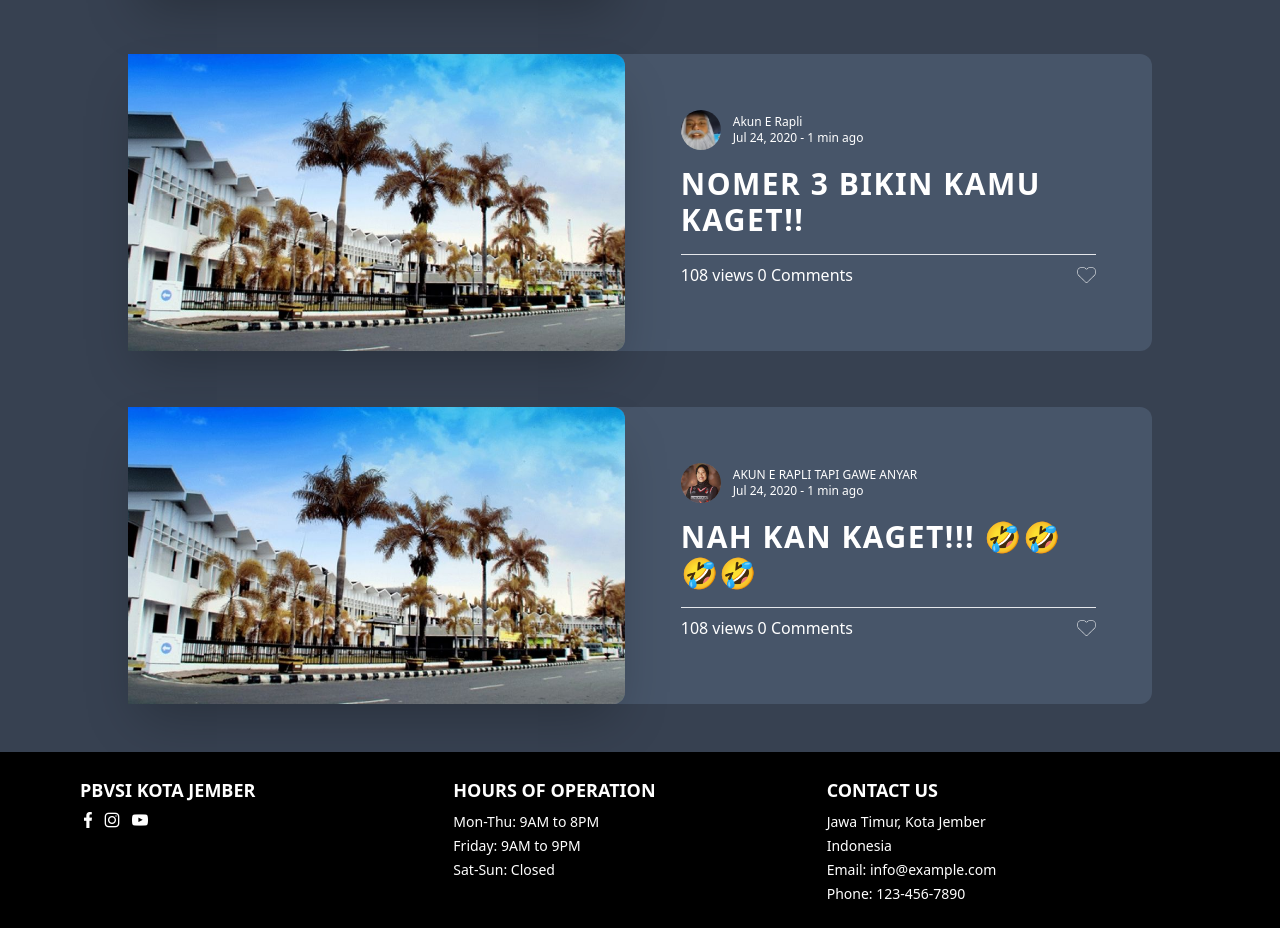
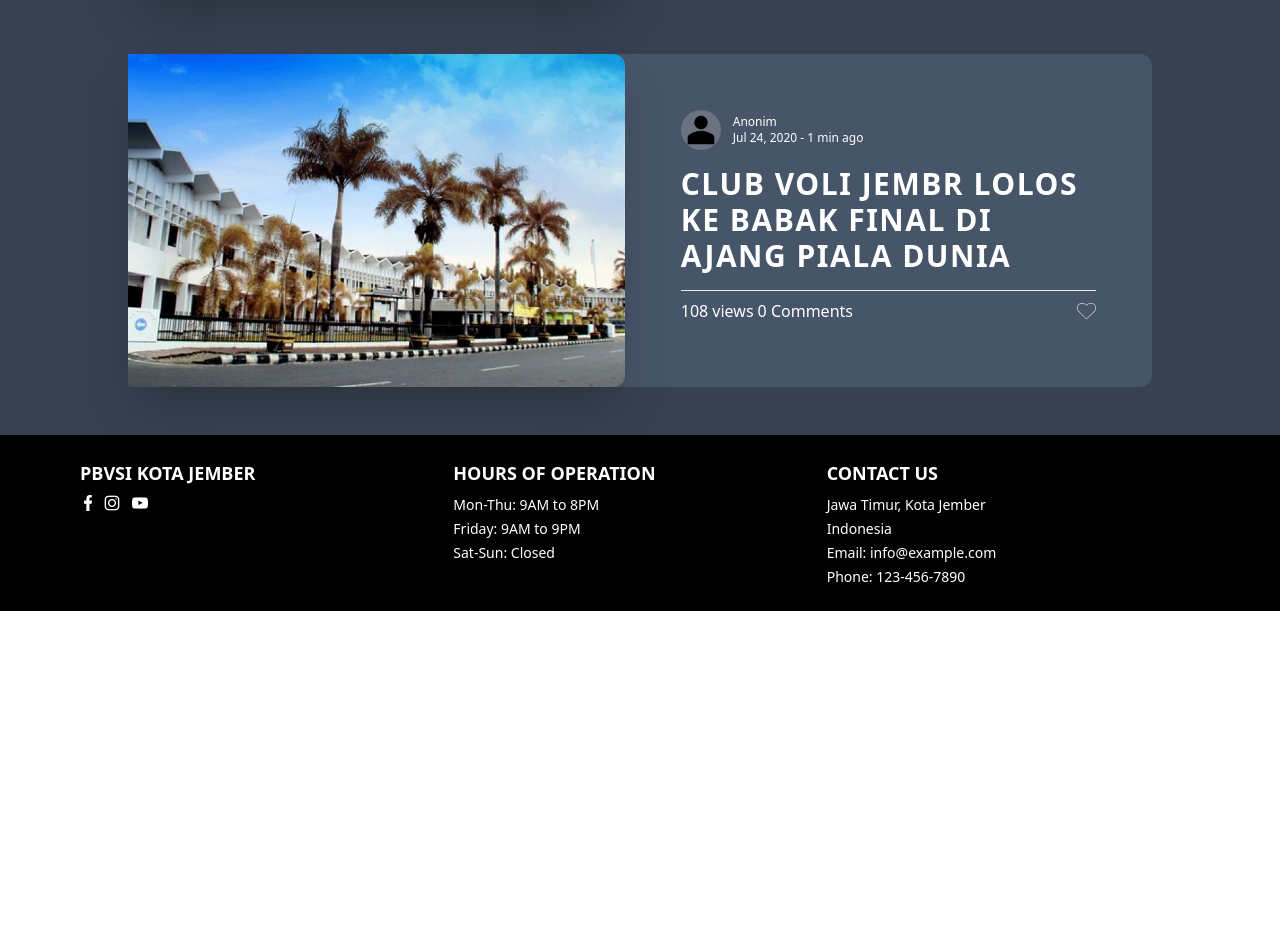
Before and after one commit to pindang-cloud/PBVJ, a Vue app in the folder frontend/public/: page /blog in a window 1280 px wide. Shown: the part 579-1507 px from the top of the page. After the commit the page ends 1190 px from the top, so only its background shows below. Built offline with nearby package versions, Linux system fonts and the light colour scheme; a web font is replaced by a local one.

Commit message:
update #1

```diff
--- a/frontend/public/src/assets/main.css
+++ b/frontend/public/src/assets/main.css
@@ -17,3 +17,18 @@
     url("https://db.onlinewebfonts.com/t/39a2c7f346d5cfae7045aeb2fb50d9ad.svg#Lulo Clean W01 One Bold")
       format("svg");
 }
+
+@keyframes fadeIn {
+  0% {
+    opacity: 0;
+    transform: translateY(20px);
+  }
+  100% {
+    opacity: 1;
+    transform: translateY(0);
+  }
+}
+
+.fade-in {
+  animation: fadeIn 1s ease-out forwards;
+}
--- a/frontend/public/src/views/about.vue
+++ b/frontend/public/src/views/about.vue
@@ -1,7 +1,7 @@
 <template>
   <div>
     <section
-      class="py-10 md:py-32 xl:py-56 md:flex mx-10 lg:mx-32 xl:mx-48 lg:m-auto"
+      class="py-10 md:py-32 xl:py-56 md:flex mx-10 lg:mx-32 xl:mx-48 lg:m-auto fade-in"
     >
       <div class="md:mx-5">
         <h1
@@ -69,6 +69,7 @@
                 src="../assets/images/icon-person.png"
                 alt="icon person"
                 class="w-full h-auto object-cover"
+                loading="lazy"
               />
             </div>
 
@@ -78,7 +79,7 @@
               <h3
                 class="uppercase text-yellow-400 font-bold pt-4 sm:text-sm md:text-lg"
               >
-                Dr. David Kane
+                Anonim
               </h3>
               <p class="font-normal uppercase sm:text-xs md:text-sm">
                 Pembina Bola Voli Jember
@@ -127,6 +128,7 @@
                 src="../assets/images/icon-person.png"
                 alt="icon person"
                 class="w-full h-auto object-cover"
+                loading="lazy"
               />
             </div>
 
@@ -136,7 +138,7 @@
               <h3
                 class="uppercase text-yellow-400 font-bold pt-4 sm:text-sm md:text-lg"
               >
-                Dr. David Kane
+                Anonim
               </h3>
               <p class="font-normal uppercase sm:text-xs md:text-sm">
                 Pembina Bola Voli Jember
--- a/frontend/public/src/views/blog.vue
+++ b/frontend/public/src/views/blog.vue
@@ -1,6 +1,6 @@
 <template>
   <div
-    class="min-h-screen bg-[#374151] flex flex-col items-center px-4 py-12 text-white"
+    class="min-h-screen bg-[#374151] flex flex-col items-center px-4 py-12 text-white fade-in"
   >
     <div class="w-full max-w-5xl">
       <h1
@@ -19,6 +19,7 @@
             <img
               src="../assets/images/74988-gedung-pemkab-jember.jpg"
               class="w-full h-full object-cover"
+              loading="lazy"
             />
           </div>
 
@@ -28,13 +29,14 @@
             <div class="flex space-x-3 items-center">
               <div class="w-10 h-10 bg-gray-500 rounded-full overflow-hidden">
                 <img
-                  src="../assets/images/gapeen.jpg"
+                  src="../assets/images/icon-person.png"
                   alt="Profile Picture"
                   class="w-full h-full object-cover object-center"
+                  loading="lazy"
                 />
               </div>
               <div>
-                <h4 class="text-xs">Akun E Rapli</h4>
+                <h4 class="text-xs">Anonim</h4>
                 <p class="text-xs">Jul 24, 2020 - 1 min ago</p>
               </div>
             </div>
@@ -42,7 +44,7 @@
             <h1
               class="font-bold text-lg md:text-xl lg:text-3xl tracking-wider py-4"
             >
-              BERITA TERBATU DAN TERDINGIN SEPANJANG SEJARAH AWOKAWOK
+              CLUB VOLI JEMBR LOLOS KE BABAK FINAL DI AJANG PIALA DUNIA
             </h1>
 
             <hr />
@@ -52,7 +54,12 @@
                 <p class="text-white tex-xs">108 views</p>
                 <p class="text-white tex-xs">0 Comments</p>
               </div>
-              <img src="../assets/icons/love.png" alt="" class="w-auto h-4" />
+              <img
+                src="../assets/icons/love.png"
+                alt=""
+                class="w-auto h-4"
+                loading="lazy"
+              />
             </div>
           </div>
         </div>
@@ -69,6 +76,7 @@
             <img
               src="../assets/images/74988-gedung-pemkab-jember.jpg"
               class="w-full h-full object-cover"
+              loading="lazy"
             />
           </div>
 
@@ -78,13 +86,14 @@
             <div class="flex space-x-3 items-center">
               <div class="w-10 h-10 bg-gray-500 rounded-full overflow-hidden">
                 <img
-                  src="../assets/images/gapeen.jpg"
+                  src="../assets/images/icon-person.png"
                   alt="Profile Picture"
                   class="w-full h-full object-cover object-center"
+                  loading="lazy"
                 />
               </div>
               <div>
-                <h4 class="text-xs">Akun E Rapli</h4>
+                <h4 class="text-xs">Anonim</h4>
                 <p class="text-xs">Jul 24, 2020 - 1 min ago</p>
               </div>
             </div>
@@ -92,7 +101,7 @@
             <h1
               class="font-bold text-lg md:text-xl lg:text-3xl tracking-wider py-4"
             >
-              NOMER 3 BIKIN KAMU KAGET!!
+              CLUB VOLI JEMBR LOLOS KE BABAK FINAL DI AJANG PIALA DUNIA
             </h1>
 
             <hr />
@@ -102,57 +111,12 @@
                 <p class="text-white tex-xs">108 views</p>
                 <p class="text-white tex-xs">0 Comments</p>
               </div>
-              <img src="../assets/icons/love.png" alt="" class="w-auto h-4" />
-            </div>
-          </div>
-        </div>
-      </div>
-
-      <div
-        class="mt-14 bg-slate-600 sm:rounded-b-xl md:rounded-none md:rounded-r-xl"
-      >
-        <div class="md:flex h-max">
-          <!-- Bagian Gambar -->
-          <div
-            class="w-full md:w-2/3 bg-gray-500 flex justify-center items-center overflow-hidden sm:rounded-br-xl sm:rounded-bl-xl md:rounded-none md:rounded-r-xl shadow-2xl"
-          >
-            <img
-              src="../assets/images/74988-gedung-pemkab-jember.jpg"
-              class="w-full h-full object-cover"
-            />
-          </div>
-
-          <div
-            class="bg-transparent text-white p-5 md:w-2/3 md:px-14 md:py-14 flex flex-col"
-          >
-            <div class="flex space-x-3 items-center">
-              <div class="w-10 h-10 bg-gray-500 rounded-full overflow-hidden">
-                <img
-                  src="../assets/images/megawati-hangestri-2072703356.webp"
-                  alt="Profile Picture"
-                  class="w-full h-full object-cover object-center"
-                />
-              </div>
-              <div>
-                <h4 class="text-xs">AKUN E RAPLI TAPI GAWE ANYAR</h4>
-                <p class="text-xs">Jul 24, 2020 - 1 min ago</p>
-              </div>
-            </div>
-
-            <h1
-              class="font-bold text-lg md:text-xl lg:text-3xl tracking-wider py-4"
-            >
-              NAH KAN KAGET!!! 🤣🤣🤣🤣
-            </h1>
-
-            <hr />
-
-            <div class="flex justify-between items-center py-2">
-              <div class="flex space-x-1">
-                <p class="text-white tex-xs">108 views</p>
-                <p class="text-white tex-xs">0 Comments</p>
-              </div>
-              <img src="../assets/icons/love.png" alt="" class="w-auto h-4" />
+              <img
+                src="../assets/icons/love.png"
+                alt=""
+                class="w-auto h-4"
+                loading="lazy"
+              />
             </div>
           </div>
         </div>
--- a/frontend/public/src/views/club.vue
+++ b/frontend/public/src/views/club.vue
@@ -1,7 +1,7 @@
 <template>
   <div>
     <section
-      class="py-10 md:py-20 lg:py-32 xl:py-40 mx-10 lg:mx-32 xl:mx-56 lg:m-auto"
+      class="py-10 md:py-20 lg:py-32 xl:py-40 mx-10 lg:mx-32 xl:mx-56 lg:m-auto fade-in"
     >
       <div class="md:mx-5">
         <h1
@@ -38,6 +38,7 @@
               src="../assets/images/logo pbvsi.jpg"
               alt="icon person"
               class="w-full h-full object-cover"
+              loading="lazy"
             />
           </div>
 
--- a/frontend/public/src/views/contact.vue
+++ b/frontend/public/src/views/contact.vue
@@ -1,6 +1,6 @@
 <template>
   <div
-    class="min-h-screen py-10 md:py-20 lg:py-32 xl:py-40 mx-10 lg:mx-32 xl:mx-56 lg:m-auto"
+    class="min-h-screen py-10 md:py-20 lg:py-32 xl:py-40 mx-10 lg:mx-32 xl:mx-56 lg:m-auto fade-in"
   >
     <div class="md:mx-5 pb-10">
       <h1
@@ -54,7 +54,7 @@
 
       <button
         type="submit"
-        class="border border-yellow-600 bg-transparent py-3 px-6 focus:outline-none focus:ring-2 focus:ring-yellow-500 w-full hover:bg-yellow-600 hover:text-black duration-300 text-yellow-600 text-sm font-semibold font-custom hover:text-black"
+        class="border border-yellow-600 bg-transparent py-3 px-6 focus:outline-none focus:ring-2 focus:ring-yellow-500 w-full hover:bg-yellow-600 hover:text-black duration-300 text-yellow-600 text-sm font-semibold font-custom"
       >
         SEND
       </button>
--- a/frontend/public/src/views/database.vue
+++ b/frontend/public/src/views/database.vue
@@ -1,7 +1,7 @@
 <template>
   <div>
     <section
-      class="py-10 md:py-20 lg:py-32 xl:py-40 mx-10 lg:mx-32 xl:mx-56 lg:m-auto"
+      class="py-10 md:py-20 lg:py-32 xl:py-40 mx-10 lg:mx-32 xl:mx-56 lg:m-auto fade-in"
     >
       <div class="">
         <h1
@@ -37,6 +37,7 @@
             <img
               src="../assets/images/74988-gedung-pemkab-jember.jpg"
               class="w-full h-auto object-cover"
+              loading="lazy"
             />
           </div>
 
@@ -66,6 +67,7 @@
             <img
               src="../assets/images/74988-gedung-pemkab-jember.jpg"
               class="w-full h-auto object-cover"
+              loading="lazy"
             />
           </div>
 
@@ -95,6 +97,7 @@
             <img
               src="../assets/images/74988-gedung-pemkab-jember.jpg"
               class="w-full h-auto object-cover"
+              loading="lazy"
             />
           </div>
 
--- a/frontend/public/src/views/home.vue
+++ b/frontend/public/src/views/home.vue
@@ -16,6 +16,7 @@
               src="../assets/icons/facebook-logo.png"
               alt="facebook-logo"
               class="w-5 h-auto"
+              loading="lazy"
             />
           </a>
           <a href="#">
@@ -23,6 +24,7 @@
               src="../assets/icons/instagram-logo.png"
               alt="instagram-logo"
               class="w-5 h-auto"
+              loading="lazy"
             />
           </a>
           <a href="#">
@@ -30,11 +32,13 @@
               src="../assets/icons/youtube-logo.png"
               alt="youtube-logo"
               class="w-5 h-auto"
+              loading="lazy"
             />
           </a>
         </div>
 
-        <div class="md:ml-12">
+        <!-- Teks Utama dengan Efek Fade-In -->
+        <div class="md:ml-12 fade-in">
           <h1
             class="uppercase font-bold text-3xl tracking-wider text-white md:text-5xl lg:text-7xl"
           >
@@ -56,12 +60,12 @@
             </div>
             <div
               class="bg-yellow-600 px-2 py-1 flex justify-center items-center"
-              @click=""
             >
               <img
                 src="../assets/icons/arrow-right.png"
                 alt="arrow-right"
                 class="w-5 lg:w-7"
+                loading="lazy"
               />
             </div>
           </div>
@@ -73,7 +77,7 @@
         class="flex flex-col items-center md:fixed md:right-0 sm:mt-10 md:mt-0 md:mr-3 lg:transform lg:-translate-y-1/2 text-white text-sm font-semibold md:z-50"
       >
         <p
-          class="mb-2 writing-mode-vertical md:text-center md:mb-2 tracking-widest"
+          class="mb-2 writing-mode-vertical md:text-center md:mb-2 tracking-widest fade-in"
         >
           Scroll
         </p>
@@ -90,7 +94,7 @@
       <div
         class="py-10 md:py-20 mx-10 md:mx-12 lg:mx-32 xl:mx-56 flex items-center justify-center flex-col"
       >
-        <div class="md:w-[80%]">
+        <div class="md:w-[80%] fade-in">
           <h1
             class="text-white uppercase text-xl lg:text-3xl font-bold tracking-wider"
           >
@@ -106,21 +110,22 @@
       >
         <!-- Item 1 -->
         <div
-          class="max-w-xs md:max-w-md lg:max-w-xl flex flex-col items-center md:items-start mb-8"
+          ref="item1"
+          class="max-w-xs md:max-w-md lg:max-w-xl flex flex-col items-center md:items-start mb-8 fade-in"
         >
           <div class="h-[200px] md:h-[250px] lg:h-[300px] w-full">
             <img
-              src="../assets/images/gapeen.jpg"
+              src="../assets/images/megawati-hangestri-2072703356.webp"
               alt="person-man"
               class="w-full h-full object-cover object-center grayscale hover:grayscale-0 duration-300"
+              loading="lazy"
             />
           </div>
-
           <div class="text-center mt-4">
             <h2
               class="uppercase font-bold text-sm tracking-wide text-white text-center mt-2 lg:text-lg"
             >
-              Dr. Rapli Master
+              ANONIM
             </h2>
             <p class="text-white text-xs md:text-sm text-center">
               Lorem ipsum, dolor sit amet consectetur adipisicing elit. Porro
@@ -150,7 +155,8 @@
 
         <!-- Item 2 -->
         <div
-          class="max-w-xs md:max-w-md lg:max-w-xl flex flex-col items-center py-10 md:py-0"
+          ref="item2"
+          class="max-w-xs md:max-w-md lg:max-w-xl flex flex-col items-center py-10 md:py-0 fade-in"
         >
           <div class="h-[200px] md:h-[250px] lg:h-[300px] w-full">
             <img
@@ -159,12 +165,11 @@
               class="w-full h-full object-cover object-center grayscale hover:grayscale-0 duration-300"
             />
           </div>
-
           <div class="text-center md:text-left mt-4">
             <h2
               class="uppercase font-bold text-sm tracking-wide text-white text-center mt-2 lg:text-lg"
             >
-              Dr. Megawati Hangestri
+              ANONIM
             </h2>
             <p class="text-white text-xs md:text-sm text-center">
               Lorem ipsum, dolor sit amet consectetur adipisicing elit. Porro
@@ -620,13 +625,13 @@ export default {
         description:
           "Teruslah berlatih dan pantang menyerah untuk mencapai puncak.",
         author: "Anonim",
-        image: "/src/assets/images/gapeen.jpg",
+        image: "/src/assets/images/megawati-hangestri-2072703356.webp",
       },
       {
         quote:
           "Jangan takut gagal, karena setiap kekalahan adalah pelajaran menuju kemenangan.",
         description: "Kegagalan adalah bagian dari perjalanan seorang juara.",
-        author: "Michael Jordan",
+        author: "Anonim",
         image: "/src/assets/images/megawati-hangestri-2072703356.webp",
       },
       {
@@ -673,6 +678,23 @@ export default {
       }
     };
 
+    const item1 = ref(null);
+    const item2 = ref(null);
+
+    const observeItems = () => {
+      const options = { threshold: 0.2 }; // Set threshold to detect when 20% of element is visible
+      const observer = new IntersectionObserver((entries) => {
+        entries.forEach((entry) => {
+          if (entry.isIntersecting) {
+            entry.target.classList.add("fade-in-visible");
+          }
+        });
+      }, options);
+
+      observer.observe(item1.value);
+      observer.observe(item2.value);
+    };
+
     const handleTouchEnd = () => {
       touchStartX = null;
     };
@@ -686,6 +708,8 @@ export default {
     };
 
     onMounted(() => {
+      observeItems();
+
       const map = L.map("map").setView([-8.172, 113.699], 13);
       L.tileLayer("https://{s}.tile.openstreetmap.org/{z}/{x}/{y}.png", {
         maxZoom: 19,
@@ -713,6 +737,8 @@ export default {
       handleTouchStart,
       handleTouchMove,
       handleTouchEnd,
+      item1,
+      item2,
     };
   },
 };
@@ -750,6 +776,8 @@ export default {
   transition: transform 0.5s ease-in-out;
 }
 
+/* src/assets/styles.css atau di file global CSS */
+
 @media (min-width: 768px) {
   .writing-mode-vertical {
     writing-mode: vertical-rl; /* Menampilkan teks secara vertikal */
--- a/frontend/public/src/views/navbar.vue
+++ b/frontend/public/src/views/navbar.vue
@@ -10,7 +10,7 @@
         hasShadow ? 'shadow-md' : '',
       ]"
     >
-      <div class="flex items-center">
+      <div class="flex items-center" @click="toHome()">
         <img
           src="../assets/images/Jember.png"
           alt="icon-jember"
@@ -120,6 +120,9 @@ export default {
       // Tetapkan shadow jika scrollY lebih dari 0
       this.hasShadow = scrollY > 0;
     },
+    toHome() {
+      window.location.href = "/";
+    },
   },
   mounted() {
     // Tambahkan event listener untuk scroll
```
Also changed, not shown: frontend/public/src/views/events.vue (+6 -3 lines).
